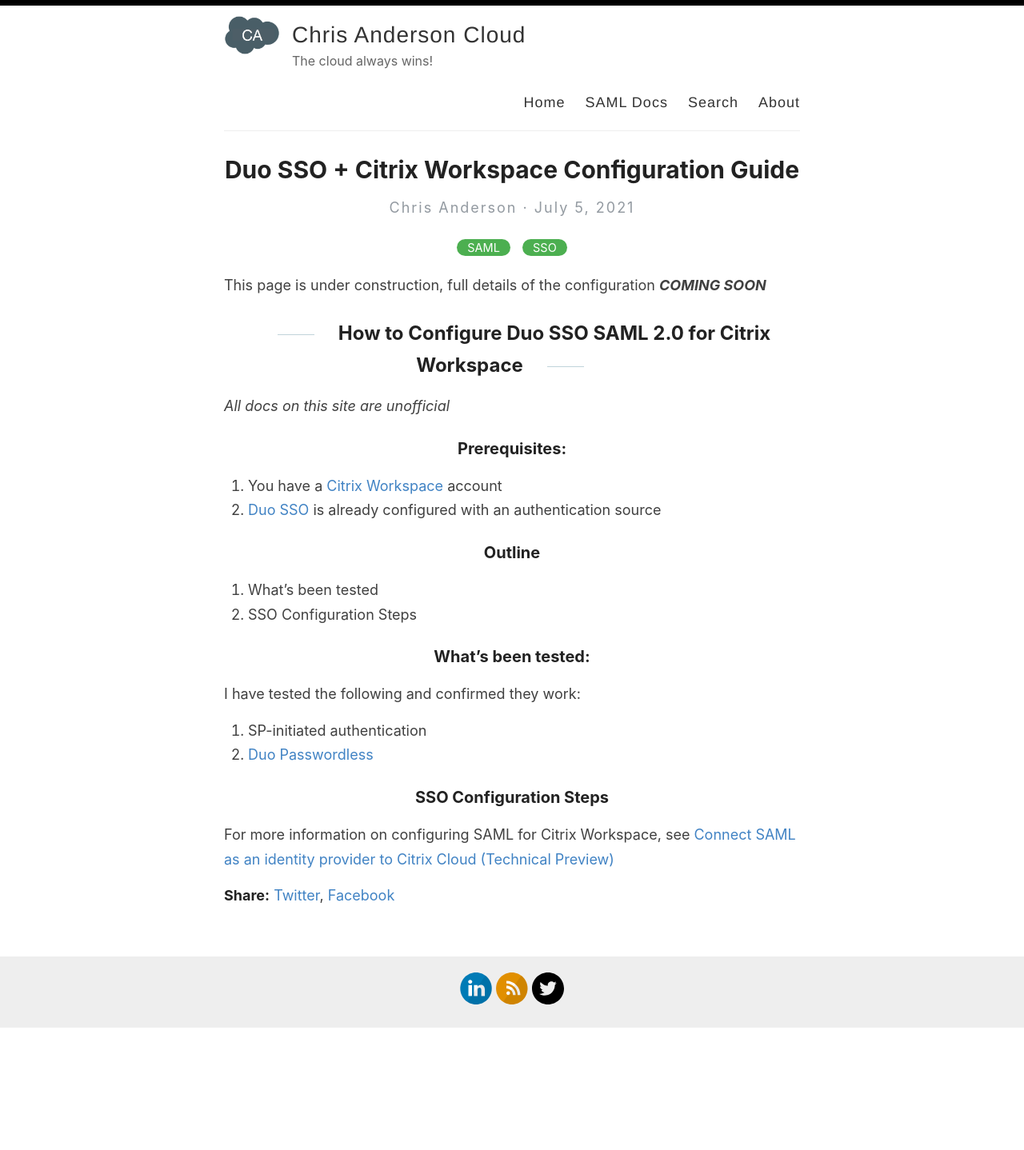
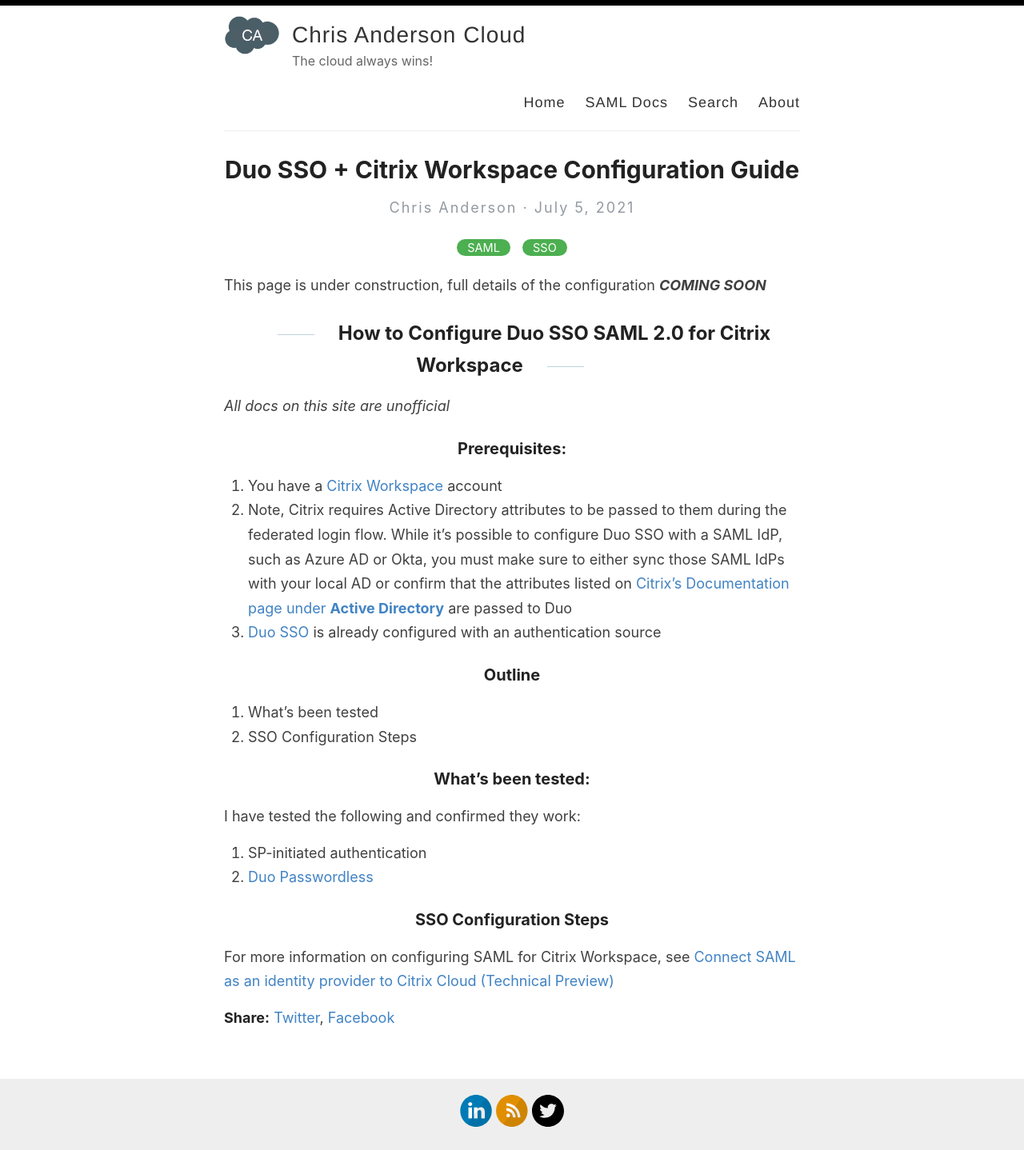
Before and after one commit to christophe81/christophe81.github.io, a Jekyll site: the page built from _posts/2021-07-05-Duo SSO-Citrix-Workspace.md, in a window 1280 px wide. Shown: the whole page at 80% size. Built offline with Jekyll 4.4.1, drawn with Linux system fonts in a browser that asks for light colours; comment, search, counter and statistics services are not loaded; before the commit the page ends 1285 px from its top, so only the background shows below that.

Commit message:
Update 2021-07-05-Duo SSO-Citrix-Workspace.md

```diff
--- a/_posts/2021-07-05-Duo SSO-Citrix-Workspace.md
+++ b/_posts/2021-07-05-Duo SSO-Citrix-Workspace.md
@@ -13,7 +13,8 @@
 
 ### Prerequisites:
 1. You have a [Citrix Workspace](https://www.citrix.com/products/citrix-workspace/) account
-2.  [Duo SSO](https://duo.com/docs/sso) is already configured with an authentication source
+  1. Note, Citrix requires Active Directory attributes to be passed to them during the federated login flow. While it's possible to configure Duo SSO with a SAML IdP, such as Azure AD or Okta, you must make sure to either sync those SAML IdPs with your local AD or confirm that the attributes listed on [Citrix's Documentation page under **Active Directory**](https://docs.citrix.com/en-us/citrix-cloud/citrix-cloud-management/identity-access-management/saml-identity.html) are passed to Duo
+3. [Duo SSO](https://duo.com/docs/sso) is already configured with an authentication source
 
 ### Outline
 1. What's been tested
```
